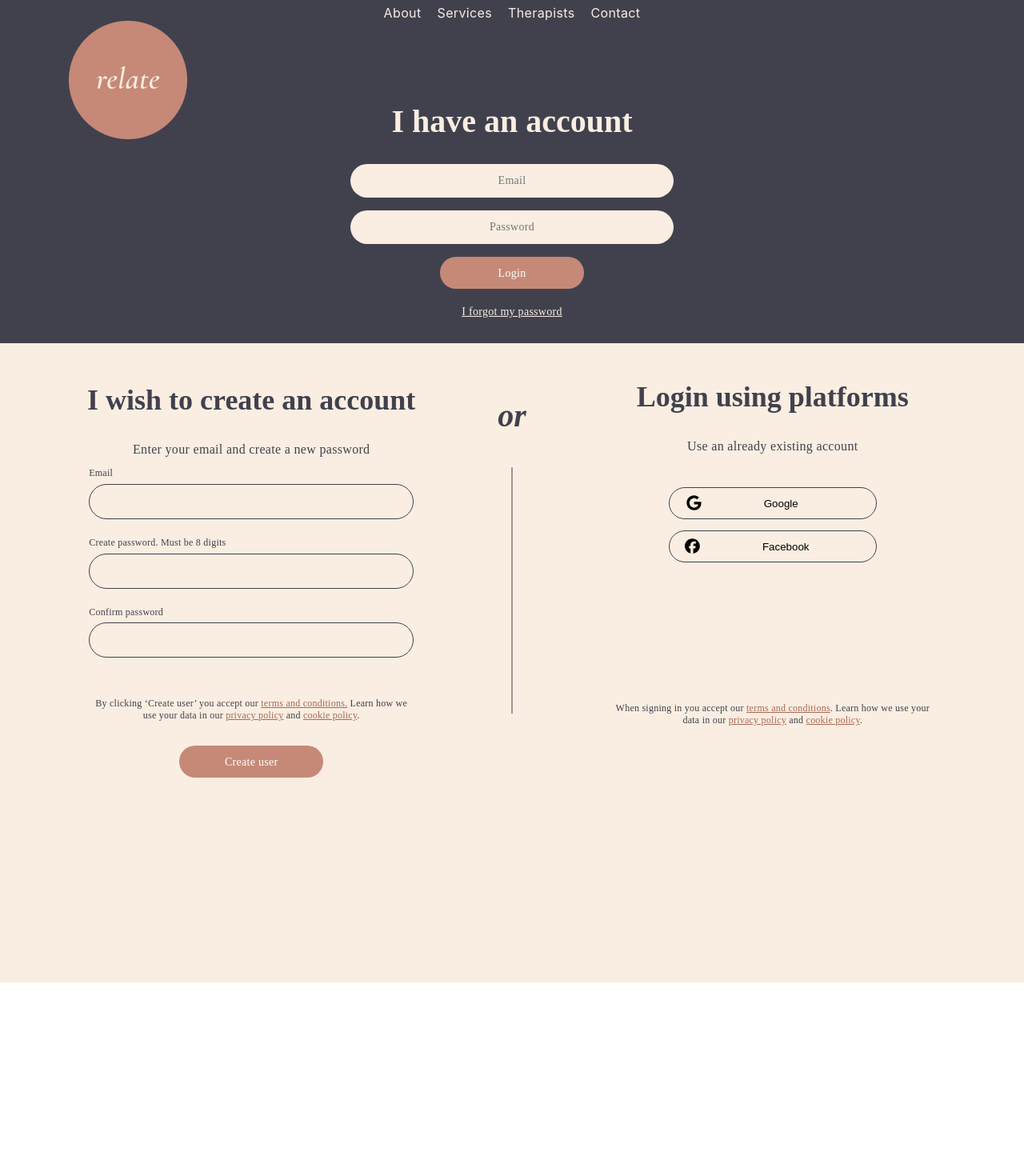
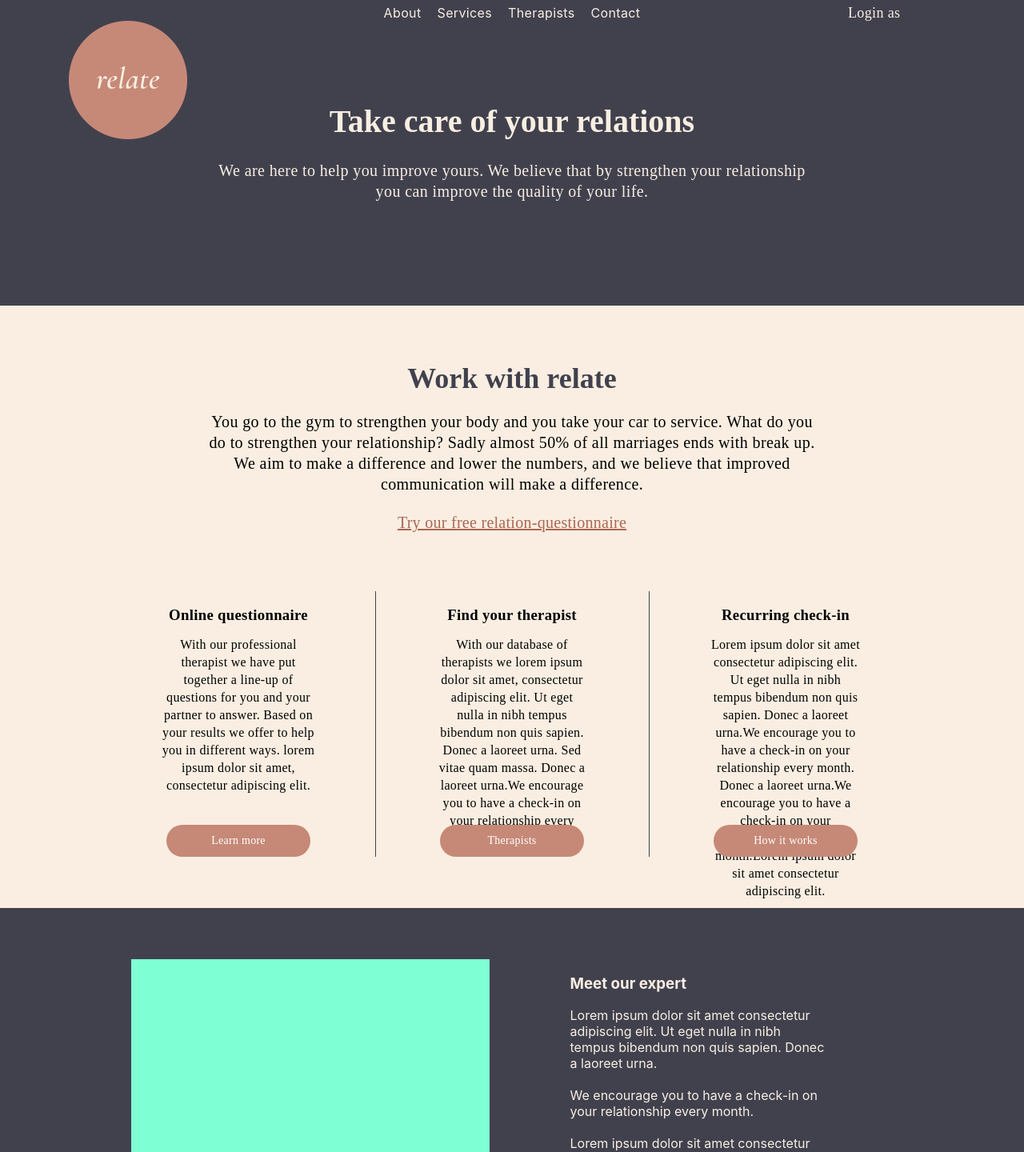
Before and after one commit to RelatemvpV2/Relate_V2, a React (Create React App) app: page / in a window 1280 px wide. Shown: the part 40-1480 px from the top of the page at 80% size. Before the commit the page ends 1268 px from the top, so only its background shows below. Built offline with nearby package versions, Linux system fonts and the light colour scheme; no server answers.

Commit message:
landing page

```diff
--- a/src/App.js
+++ b/src/App.js
@@ -4,6 +4,7 @@ import InviteCreateUser from "./features/userInvite/InviteCreateUser";
 import StartQuesPage from "./features/startQuestionare/StartQuesPage";
 import LanguageSwitcher from "./components/LanguageSwitcher";
 import Assessment from "./features/assessment/Assessment";
+import LandingPage from "./components/landingPage/LandingPage";
 
 
 function App() {
@@ -17,11 +18,11 @@ function App() {
 
         {/* <Assessment/>   */}
 
-        <Login />
+        {/* <Login />  */}
 
         {/* <InviteCreateUser/> */}
 
-
+<LandingPage/>
 
       </div>
 
--- a/src/components/greybackground/greybackground.css
+++ b/src/components/greybackground/greybackground.css
@@ -1,5 +1,5 @@
 .grey-background{
-    background: #41414e;
+    background-color: #41414e;
     width: 100%;
     color: #F9EEE1;
     display: flex;
--- /dev/null
+++ b/src/components/landingPage/LandingPage.jsx
@@ -0,0 +1,142 @@
+import React from 'react'
+import { Nav, NavDropdown } from 'react-bootstrap';
+
+//components
+import MainContainer from '../maincontainer/Maincontainer';
+import GreyBackground from '../greybackground/Greybackground';
+import Navbar from '../Navbar';
+import RelateLogo from '../relatelogo/Relatelogo';
+import Text from '../text/Text';
+import Button from '../button/Button';
+
+import './landingpage.css'
+
+
+const LandingPage = () => {
+    return (
+        <>
+            <GreyBackground >
+                <div className='Landing-Nav-container'>
+                    <section className='nav-firstSection'>
+                        <Navbar />
+                    </section>
+                    <section className='nav-login'>
+                        <Nav>
+                            <NavDropdown title="Login as" id="basic-nav-dropdown" style={{ color: "rgb(249, 238, 225)" }}>
+                                <NavDropdown.Item href="#action/3.1" className='rounded-pill my-1' >User</NavDropdown.Item>
+                                <NavDropdown.Item href="#action/3.2" className='rounded-pill my-1' >
+                                    terapist
+                                </NavDropdown.Item>
+                            </NavDropdown>
+                        </Nav>
+                    </section>
+                </div>
+
+                <RelateLogo />
+
+                <div style={{ paddingBottom: "70px" }}>
+                    <div className="heading-container">
+                        {/*  Text component for the heading */}
+                        <Text type="h2" className="heading-text">
+                            Take care of your relations
+                        </Text>
+
+                    </div>
+                    <div className="">
+                        <Text type="p" className='heading-desc'>
+                            We are here to help you improve yours.
+                            We believe that by strengthen your relationship
+                            you can improve the quality of your life.
+                        </Text>
+                    </div>
+                </div>
+
+            </GreyBackground>
+            <MainContainer>
+
+                <div style={{ paddingTop: "70px" }}>
+                    <div className="containerheading">
+                        {/*  Text component for the heading */}
+                        <Text type="h2" className="sub-containerheadingtext">
+                            Work with relate
+                        </Text>
+
+                    </div>
+                    <div className="sub-container">
+                        <Text type="p" className='heading-desc'>
+                            You go to the gym to strengthen your body and you take your car to service. What do you do to strengthen your relationship? Sadly almost 50% of all marriages ends with break up. We aim to make a difference and lower the numbers, and we believe that improved communication will make a difference.
+                        </Text>
+                    </div>
+                    <div className="links-textcontainer">
+                        {/*  Text component for the link */}
+                        <Text type="a" href="/freeQuestionair" className="links-text" style={{ fontSize: "20px" }}>
+                            Try our free relation-questionnaire
+                        </Text>
+                    </div>
+                </div>
+                {/*  3 sections with divider */}
+                <div className='sections-container'>
+                    <section className='section-Landingpage'>
+                        <h3 className='section-header'>Online questionnaire</h3>
+                        <p className='P-overflow'>With our professional therapist
+                            we have put together a line-up of questions for you and your partner to answer. Based on your results we offer to help you in different ways. lorem ipsum dolor sit amet, consectetur adipiscing elit.</p>
+                        <Button className='landingpage-button'>Learn more</Button>
+                    </section>
+
+                    {/* Divider */}
+                    <div className="divider"></div>
+
+
+
+                    <section className='section-Landingpage'>
+                        <h3>Find your therapist</h3>
+                        <p className='P-overflow'>With our database of therapists we lorem ipsum dolor sit amet, consectetur adipiscing elit. Ut eget nulla in nibh tempus bibendum non quis sapien. Donec a laoreet urna. Sed vitae quam massa. Donec a laoreet urna.We encourage you to have a check-in on your relationship every month.</p>
+                        <Button className='landingpage-button'>Therapists</Button>
+                    </section>
+
+
+                    {/* Divider */}
+                    <div className="divider"></div>
+
+
+                    <section className='section-Landingpage'>
+                        <h3>Recurring check-in</h3>
+                        <p className='P-overflow'>Lorem ipsum dolor sit amet consectetur adipiscing elit. Ut eget nulla in nibh tempus bibendum non quis sapien. Donec a laoreet urna.We encourage you to have a check-in on your relationship every month.  Donec a laoreet urna.We encourage you to have a check-in on your relationship every month.Lorem ipsum dolor sit amet consectetur adipiscing elit.
+                        </p>
+                        <Button className='landingpage-button'>How it works</Button>
+                    </section>
+                </div>
+
+
+            </MainContainer>
+
+            <GreyBackground>
+                <section className='last-section-landingpage'>
+                    {/* <image src='/' alt="Picture" width={'40'} height={'40'} /> */}
+                    <div className='img-container'>
+                        <image src='/' alt="Picture" width={'40'} height={'40'} />
+                    </div>
+                    <div className='text-container'>
+                        <h3 className='meet-our-expert'>Meet our expert</h3>
+                        <p>Lorem ipsum dolor sit amet consectetur adipiscing elit. Ut eget nulla in nibh tempus bibendum non quis sapien. Donec a laoreet urna.
+                            <br />
+                            <br />
+
+                            We encourage you to have a check-in on your relationship every month.
+                            <br />
+                            <br />
+
+                            Lorem ipsum dolor sit amet consectetur adipiscing elit. Ut eget nulla in nibh tempus bibendum non quis sapien. Donec a laoreet urna.
+                            <br />
+                            <br />
+
+                            We encourage you to have a check-in on your relationship every month. </p>
+                    </div>
+                </section>
+
+            </GreyBackground>
+        </>
+    )
+}
+
+export default LandingPage;
--- /dev/null
+++ b/src/components/landingPage/landingpage.css
@@ -0,0 +1,154 @@
+.nav-bar{
+display:flex;
+justify-content: space-between;
+width:85%;
+margin:40px 0 40px 0;
+}
+
+.nav-dropdown {
+      width: 180px;
+    height: 40px;
+    flex-shrink: 0;
+    border-radius: 38px;
+    background: #c68977;
+    color: #fff;
+    text-align: center;
+    font-family: Raleway;
+    font-size: 14px;
+    font-style: normal;
+    font-weight: 400;
+    line-height: 21px; /* 150% */
+    letter-spacing: 0.28px;
+    border-style: none;
+    margin:auto;
+}
+
+.nav-link,
+.dropdown-item {
+    font-family: 'raleway';
+    color: #F9EEE1 !important;
+    font-size: 18px;
+    font-weight: 400;
+    line-height: 21px;
+    letter-spacing: 0.02em;
+    text-align: center;
+    background-color: #41414E;
+    text-decoration: none;
+}
+
+.dropdown-menu {
+    background-color: #41414E;
+    border: none;
+}
+
+.Landing-Nav-container {
+    position: relative;
+}
+
+/* .nav-firstSection{
+justify-self: end;
+} */
+
+.nav-login {
+    position: fixed;
+    top: 0;
+    right: 70px;
+    margin: 46px auto auto auto;
+    width: 150px;
+
+}
+
+#basic-nav-dropdown {
+    color: #F9EEE1 !important;
+    text-decoration: none;
+
+
+}
+
+.dropdown-item {
+    display: block;
+    font-family: 'raleway';
+    color: #F9EEE1 !important;
+    font-size: 14px;
+    font-weight: 400;
+    line-height: 21px;
+    letter-spacing: 0.02em;
+    text-align: center;
+    background-color: #41414E;
+    border: 1px solid rgb(249, 238, 225);
+    border-radius: 40%;
+    padding: 8% 30%;
+    text-decoration: none;
+    margin: 15% auto;
+    width: 100%;
+}
+
+/* .dropdown-menu {
+    background-color: #41414E;
+    width: 40%;
+    color: #F9EEE1;
+    border: none;
+} */
+.sections-container {
+    font-family: Raleway;
+    font-size: 16px;
+    font-weight: 400;
+    line-height: 22px;
+    letter-spacing: 0.02em;
+    text-align: center;
+    display: grid;
+    grid-template-columns: 1fr 2px 1fr 2px 1fr;
+    align-items: center;
+    justify-items: center;
+    padding-top: 50px;
+    height: max-content;
+    width:80%;
+}
+
+.section-Landingpage {
+    display: grid;
+    grid-template-rows: 40px auto 40px;
+ justify-items: center;
+ width: 70%;
+
+}
+
+.p-overflow,p {
+    height:220px;
+    width: 80%;
+    overflow-wrap: break-word;
+    align-items: center;
+
+}
+
+
+/* Divider between sections */
+.divider {
+    width: 1px;
+    background-color: #41414E;
+    height: 100%;
+}
+
+
+.last-section-landingpage {
+    padding: 5%;
+    display: flex;
+    justify-content: space-evenly;
+    flex-wrap: wrap;
+
+}
+
+.img-container {
+
+    height: 65vh;
+    width: 35vw;
+    max-height: 500px;
+
+    background-color: aquamarine;
+
+}
+
+.text-container {
+    width: 35%;
+    margin-bottom: auto;
+}
--- a/src/components/maincontainer/maincontainer.css
+++ b/src/components/maincontainer/maincontainer.css
@@ -1,14 +1,12 @@
 .main-container {
     background: #f9eee1;
-
-
     background-size: cover;
     display: flex;
     flex-direction: column;
-    padding-bottom: 20%;
-
+    padding-bottom: 5%;
     justify-content: center;
     align-items: center;
+    width:100%;
   }
 .sidelight-bg{
   width: 80%;
--- a/src/components/text/text.css
+++ b/src/components/text/text.css
@@ -1,9 +1,10 @@
 .heading-container {
-    width: 760px;
+/*   width: 760px; */
   height: 42px;
   flex-shrink: 0;
   margin-bottom: 30px;
 }
+
 .heading-text {
   color: #f9eee1;
   text-align: center;
@@ -12,6 +13,18 @@
   font-size: 2.5rem;
   font-weight: 600;
   margin-top: -6%;
+  /*  height: 42px; */
+}
+
+.heading-desc {
+  font-family: Raleway;
+  font-size: 20px;
+  font-weight: 400;
+  line-height: 26px;
+  letter-spacing: 0.02em;
+  text-align: center;
+  width: 60vw;
+  height: 92px;
 }
 
 
@@ -19,20 +32,22 @@
   margin-top: 17px;
   margin-bottom: 24px;
   display: flex;
-    width: 221px;
+  /* width: 221px; */
   height: 22px;
   flex-direction: column;
   justify-content: center;
   flex-shrink: 0;
 }
+
 .links-text {
-    color: #f9eee1;
+  color: #AA6754;
   text-align: center;
   font-family: Raleway;
   font-size: 14px;
   font-style: normal;
   font-weight: 400;
-    line-height: 21px; /* 150% */
+  line-height: 21px;
+  /* 150% */
   letter-spacing: 0.28px;
   text-decoration-line: underline;
 }
@@ -43,13 +58,16 @@
   flex-shrink: 0;
   color: #F9EEE1;
   text-align: center;
-  font-family: "Cormorant Garamond", serif; /* Added serif fallback */
+  font-family: "Cormorant Garamond", serif;
+  /* Added serif fallback */
   font-size: 27px;
   font-style: normal;
   font-weight: 700;
-  line-height: 21px; /* 77.778% */
+  line-height: 21px;
+  /* 77.778% */
 }
-.myrelations-text{
+
+.myrelations-text {
   width: 157px;
   height: 21px;
   flex-shrink: 0;
@@ -59,10 +77,12 @@ font-family: "Cormorant Garamond";
   font-size: 18px;
   font-style: normal;
   font-weight: 700;
-line-height: 21px; /* 116.667% */
+  line-height: 21px;
+  /* 116.667% */
   text-decoration-line: underline;
 }
-.newrelation-text{
+
+.newrelation-text {
   width: 157px;
   height: 21px;
   flex-shrink: 0;
@@ -72,9 +92,11 @@ font-family: "Cormorant Garamond";
   font-size: 18px;
   font-style: italic;
   font-weight: 500;
-line-height: 21px; /* 116.667% */
+  line-height: 21px;
+  /* 116.667% */
 }
-.therapist-text{
+
+.therapist-text {
   width: 198px;
   color: #F9EEE1;
   text-align: center;
@@ -82,7 +104,8 @@ font-family: "Cormorant Garamond";
   font-size: 27px;
   font-style: normal;
   font-weight: 500;
-line-height: 21px; /* 77.778% */
+  line-height: 21px;
+  /* 77.778% */
 }
 
 
@@ -93,6 +116,7 @@ line-height: 21px; /* 77.778% */
   width: 47vw;
   flex-shrink: 0;
 }
+
 .sub-containerheadingtext {
   color: #41414e;
   text-align: center;
@@ -100,8 +124,9 @@ line-height: 21px; /* 77.778% */
   font-size: 36px;
   font-style: normal;
   font-weight: 600;
-    margin:0;
+  margin: 0;
 }
+
 .text {
   color: #41414e;
   text-align: center;
@@ -109,10 +134,12 @@ line-height: 21px; /* 77.778% */
   font-size: 16px;
   font-style: normal;
   font-weight: 400;
-    line-height: 25px; /* 156.25% */
+  line-height: 25px;
+  /* 156.25% */
   letter-spacing: 0.32px;
   margin-bottom: 25px;
 }
+
 .labels {
   display: flex;
   width: 200px;
@@ -125,10 +152,12 @@ line-height: 21px; /* 77.778% */
   font-size: 12px;
   font-style: normal;
   font-weight: 400;
-    line-height: 21px; /* 175% */
+  line-height: 21px;
+  /* 175% */
   letter-spacing: 0.24px;
   margin-bottom: 9.55px;
 }
+
 .policy-textcontainer {
   display: flex;
   width: 394px;
@@ -138,6 +167,7 @@ line-height: 21px; /* 77.778% */
   flex-shrink: 0;
   margin-bottom: 24px;
 }
+
 .policy-text {
   color: #41414e;
   text-align: center;
@@ -145,14 +175,17 @@ line-height: 21px; /* 77.778% */
   font-size: 12px;
   font-style: normal;
   font-weight: 400;
-    line-height: 15px; /* 125% */
+  line-height: 15px;
+  /* 125% */
   letter-spacing: 0.24px;
 }
+
 .description-container {
   margin-top: 17px;
   margin-bottom: 24px;
 
 }
+
 .description-text {
   color: #f9eee1;
   text-align: center;
@@ -160,10 +193,12 @@ line-height: 21px; /* 77.778% */
   font-size: 14px;
   font-style: normal;
   font-weight: 400;
-    line-height: 21px; /* 150% */
+  line-height: 21px;
+  /* 150% */
   letter-spacing: 0.28px;
 }
-  .startques-container{
+
+.startques-container {
   display: flex;
   flex-direction: column;
   align-items: center;
@@ -175,7 +210,7 @@ line-height: 21px; /* 77.778% */
 
 
 
-  .username-text{
+.username-text {
   width: 504px;
   height: 25px;
   flex-shrink: 0;
@@ -187,20 +222,23 @@ font-style: normal;
   font-weight: 400;
 
   letter-spacing: 0.4px;
-margin:0;
+  margin: 0;
 }
-  .invitationtext-container{
+
+.invitationtext-container {
   width: 860px;
   height: 31px;
   flex-shrink: 0;
 }
-  .invitation-text{
+
+.invitation-text {
   color: #F9EEE1;
   text-align: center;
   font-family: Raleway;
   font-size: 16px;
   font-style: normal;
   font-weight: 400;
-line-height: 22px; /* 137.5% */
+  line-height: 22px;
+  /* 137.5% */
   letter-spacing: 0.32px;
 }
```
Also changed, not shown: src/components/greybackground/Greybackground.jsx (renamed from src/components/greybackground/Greybackground.js), src/components/maincontainer/Maincontainer.jsx (renamed from src/components/maincontainer/Maincontainer.js). Lines whose indentation alone changed are shown as unchanged.
